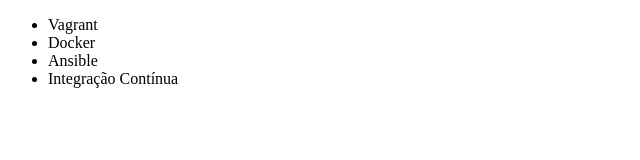
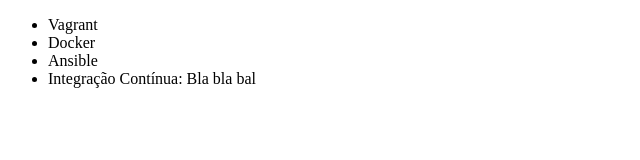
Before and after one commit to robsondcosta/alura-git, a plain HTML site: page index.html in a window 1280 px wide. Shown: the full height of the page, 0-640 px from the left. Drawn offline with Linux system fonts and the light colour scheme.

Commit message:
Renomeando o curso

```diff
--- a/index.html
+++ b/index.html
@@ -8,7 +8,7 @@
 		<li>Vagrant</li>
 		<li>Docker</li>
 		<li>Ansible</li>
-		<li>Integração Contínua</li>
+		<li>Integração Contínua: Bla bla bal</li>
 	</ul>
 </body>
 </html>
```
